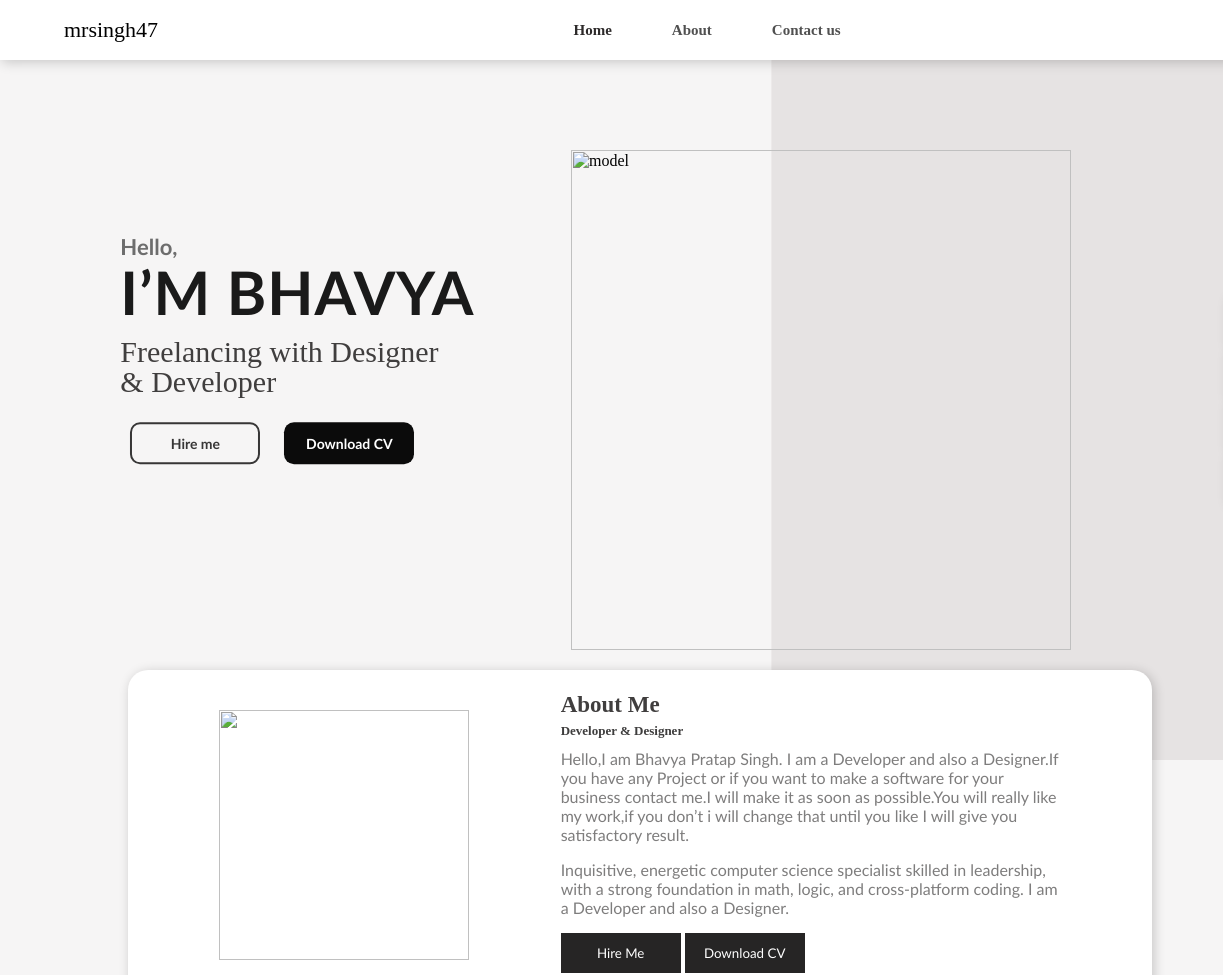
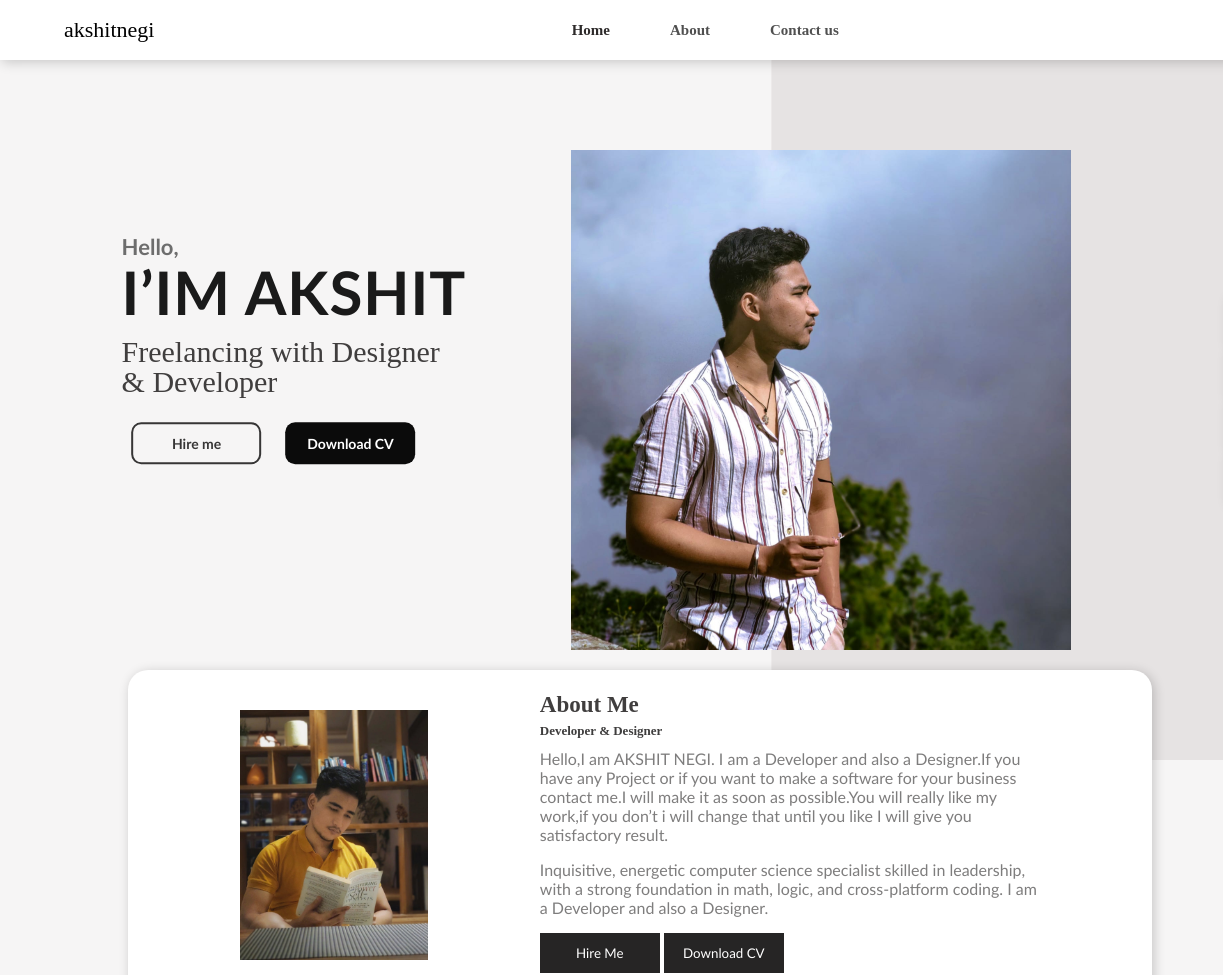
Before and after one commit to akshitnegi/akshitnegi.github.io, a plain HTML site: page index.html in a window 1280 px wide. Shown: the top 975 px of the page, 0-1223 px from the left. Drawn offline with Linux system fonts and the light colour scheme.

Commit message:
Update index.html

```diff
--- a/index.html
+++ b/index.html
@@ -16,7 +16,7 @@
 	<!--navigation------------------------->
 	<nav>
 	<!--logo-->
-	<a href="https://github.com/mrsingh47" class="logo">mrsingh47</a>
+	<a href="https://github.com/akshitnegi" class="logo">akshitnegi</a>
 	<!--menu-->
 	<ul>
 	<li><a href="index.html" class="active">Home</a></li>
@@ -30,7 +30,7 @@
 	<!--text----------------------->
 		<div class="text-container">
 			<p>Hello,</p>
-		    <p>I&#8217;M BHAVYA</p>
+		    <p>I&#8217;IM AKSHIT</p>
 			<p>Freelancing with Designer <br>& Developer</p>
 			<form method="get" action="cv.docx">
 			<button class="hire-btn">Hire me</button>
@@ -38,16 +38,16 @@
 			</form>
 		</div>
 	<!--model---------------------->
-	<img alt="model" class="model" src="model.jpg">
+	<img alt="model" class="model" src="model.jpg.jpeg">
 	</section>
 	<div class="about-container" id="about">
 	<!--img-->
-		<img src="about-img.jpg"/>
+		<img src="about-img.jpeg"/>
 	<!--about-me-text-->
 		<div class="about-text">
 		<p>About Me</p>
 		<p>Developer & Designer</p>
-		<p>Hello,I am Bhavya Pratap Singh. I am a Developer and also a Designer.If you have any Project or if you want to make a software for your business contact me.I will make it as soon as possible.You will really like my work,if you don&#8217;t i will change that until you like I will give you satisfactory result.</p>
+		<p>Hello,I am AKSHIT NEGI. I am a Developer and also a Designer.If you have any Project or if you want to make a software for your business contact me.I will make it as soon as possible.You will really like my work,if you don&#8217;t i will change that until you like I will give you satisfactory result.</p>
 		<p>Inquisitive, energetic computer science specialist skilled in leadership, with a strong foundation in math, logic, and cross-platform coding. I am a Developer and also a Designer.</p>
 		<form method="get" action="cv.docx">
 		<button>Hire Me</button>
@@ -73,7 +73,7 @@
 	<a href="https://www.youtube.com/channel/UCad6tLrE8JUvGXHWzzj0mFA"><img class="logo" src="youtube.png" alt="" hieght="40" width="40"></a>
 	</div>
 	 <!--copyright-->
-	 <p class="copyright">Copyright by BHAVYA PRATAP SINGH</p>
+	 <p class="copyright">Copyright by AKSHIT NEGI</p>
 </footer>
 	<!--social-attach-bar-->
 	<div id="social" class="social">
```
